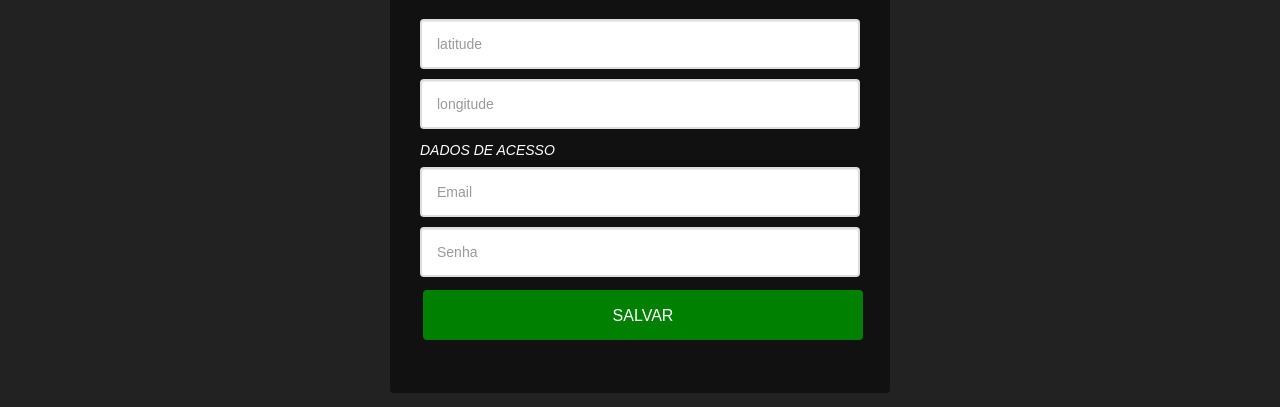
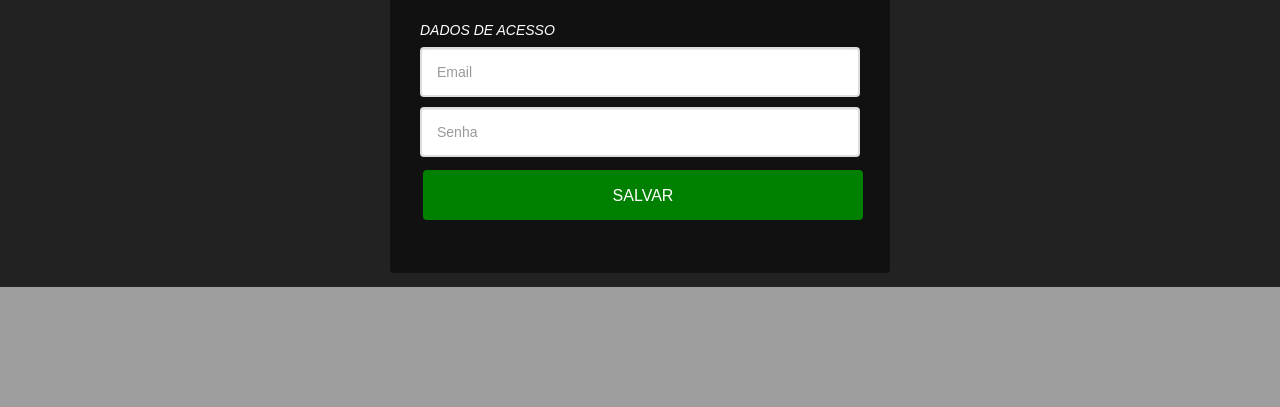
Before and after one commit to rudanlucena/bdnc, a PHP site: page /cadastro_usuario.php in a window 1280 px wide. Shown: the part 831-1238 px from the top of the page. After the commit the page ends 1118 px from the top, so only its background shows below. Run offline with PHP 8.4, Linux system fonts and the light colour scheme; some libraries are stand-ins or nearby versions; some web fonts are replaced.

Commit message:
correção da correção da geolocalização

```diff
--- a/cadastro_usuario.php
+++ b/cadastro_usuario.php
@@ -81,11 +81,11 @@
                           <div id="map"></div>
 
                           <div class="form-group log-status ">
-                             <input type="text" placeholder="latitude" class="form-control" name="lat" id="lat" required>
+                             <input type="text" class="form-control invisivel" name="lat" id="lat" required>
                           </div>
 
                           <div class="form-group log-status ">
-                             <input type="text" placeholder="longitude" class="form-control" name="lng" id="lng" required>
+                             <input type="text"  class="form-control invisivel" name="lng" id="lng" required>
                           </div>
 
               		 	  	  <label>DADOS DE ACESSO</label>
```
